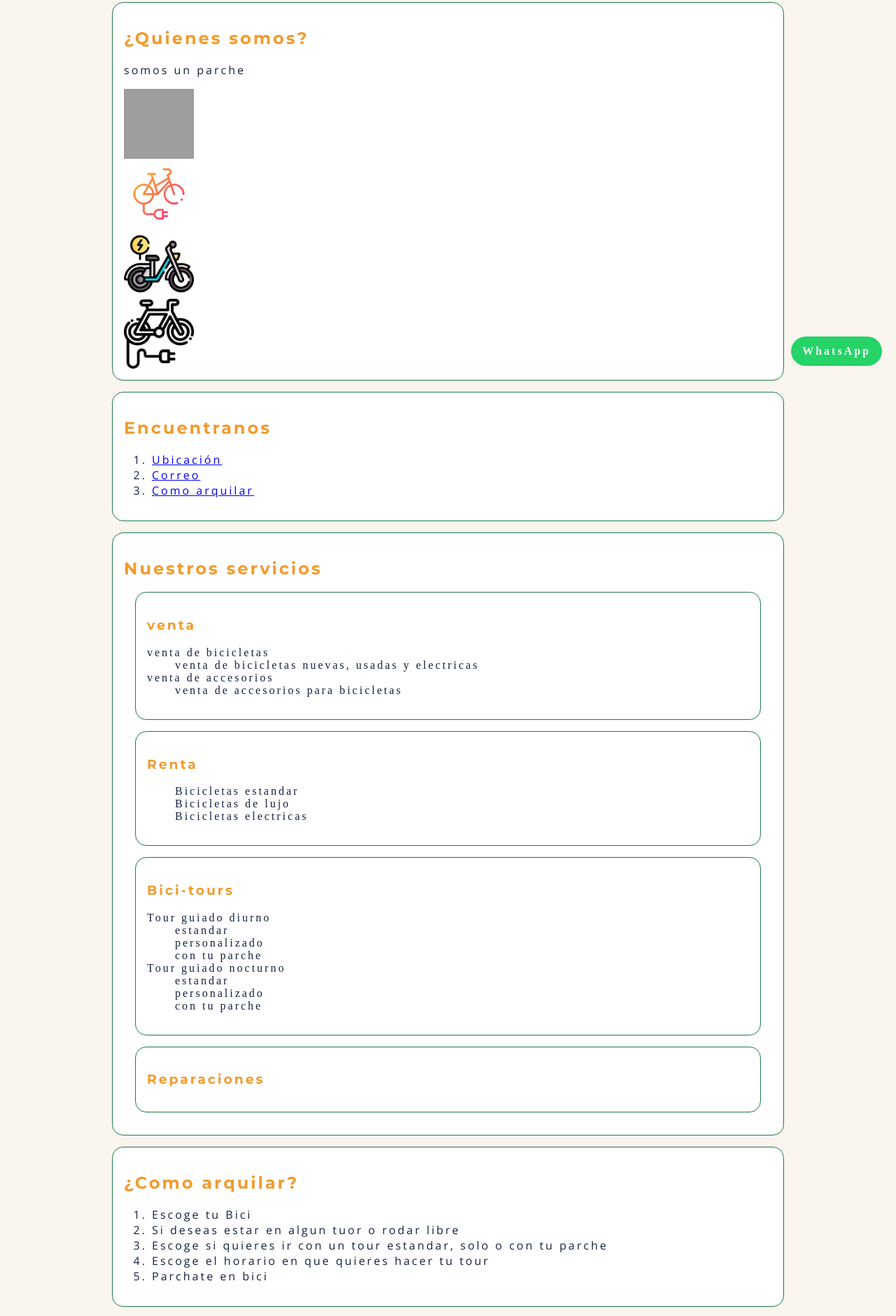
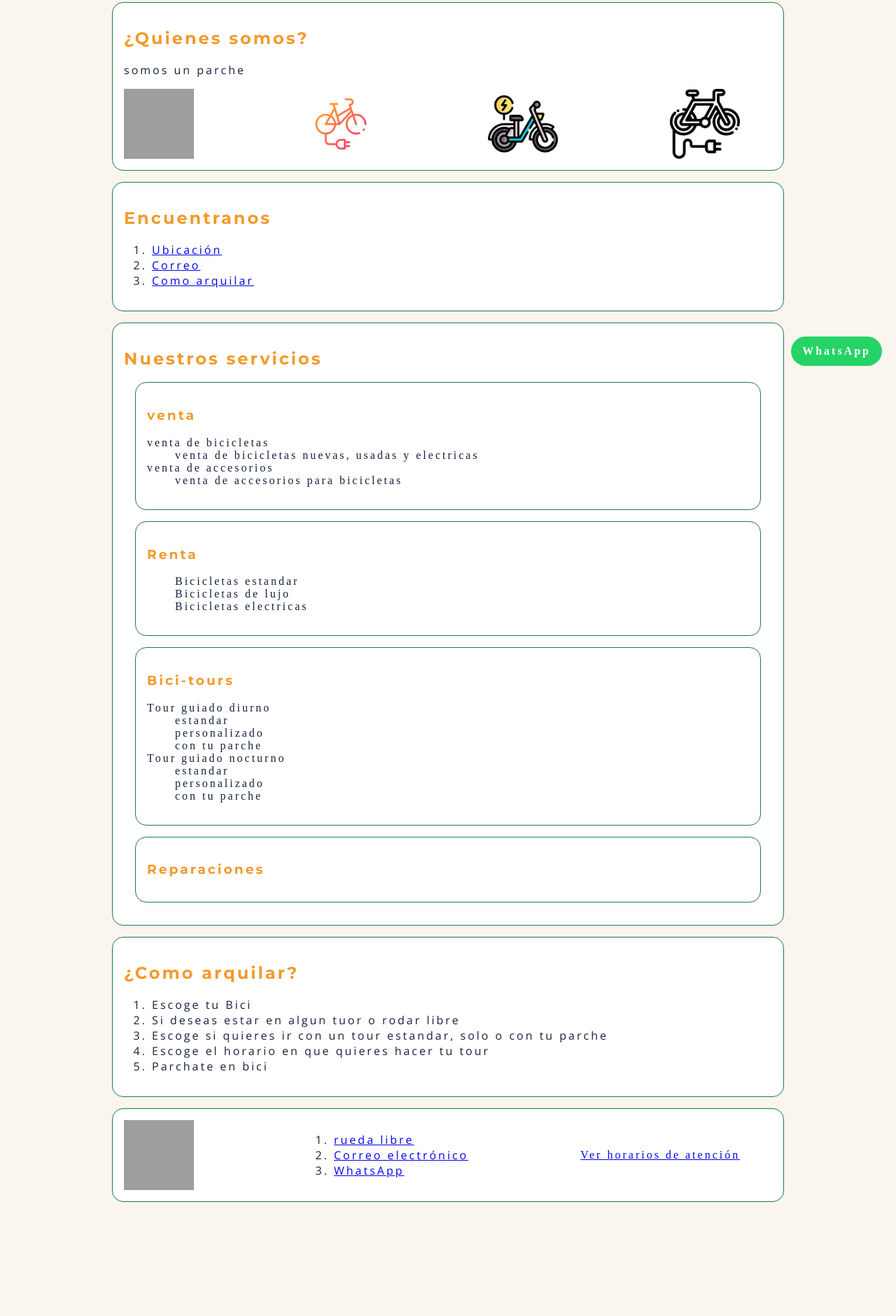
Before and after one commit to alanliantkd-max/rueda-libre, a plain HTML site: page pages/index.html in a window 1280 px wide. Shown: the part 257-2138 px from the top of the page at 70% size. Drawn offline with nearby package versions, Linux system fonts and the light colour scheme; grey boxes are pictures that could not be loaded; some icons are missing.

Commit message:
termine la semana 2 con mucho esfuerzo

```diff
--- a/pages/css/styles.css
+++ b/pages/css/styles.css
@@ -212,3 +212,16 @@ span, label, input, button {
     position: relative;
     top: 1%;
 }
+
+.imagenesquienes_somos {
+    display: flex;
+    flex-direction: row;
+    align-items: center;
+    gap: 10rem;
+}
+.pieruedalibre{
+    display: flex;
+    flex-direction: row;
+    align-items: center;
+    gap: 10rem;
+}
--- a/pages/index.html
+++ b/pages/index.html
@@ -31,7 +31,7 @@
             <h2>¿Quienes somos?</h2>
             <p>somos un parche</p>
         </section>
-      <section>
+      <section class="imagenesquienes_somos">
       <section>
               <img src="../img/logooficialderuedalibre.png" alt="logo" width="100" height="100">
       </section>
@@ -106,12 +106,20 @@
     </main>
 
     <footer class="tarjeta">
+        <section class="pieruedalibre">
+        <section>
+            <img src="../img/logooficialderuedalibre.png" alt="logo" width="100" height="100">
+        </section>
         <section>
             <ol>
                 <li><a href="./pag/index.html">rueda libre</a></li>
                 <li><a href="mailto:info@ruedalibre.com">Correo electrónico</a></li>
                 <li><a href="https://wa.me/573001234567" target="_blank">WhatsApp</a></li>
             </ol>
+        </section>
+        <section>
+            <a href="../pages/reservas.html#horarios">Ver horarios de atención</a>
+        </section>
         </section>
     </footer>
     <a href="https://wa.me/573000000000" target="_blank" class="whatsapp-fijo">
```
Also changed, not shown: pages/reservas.html (+3 -1 lines).
